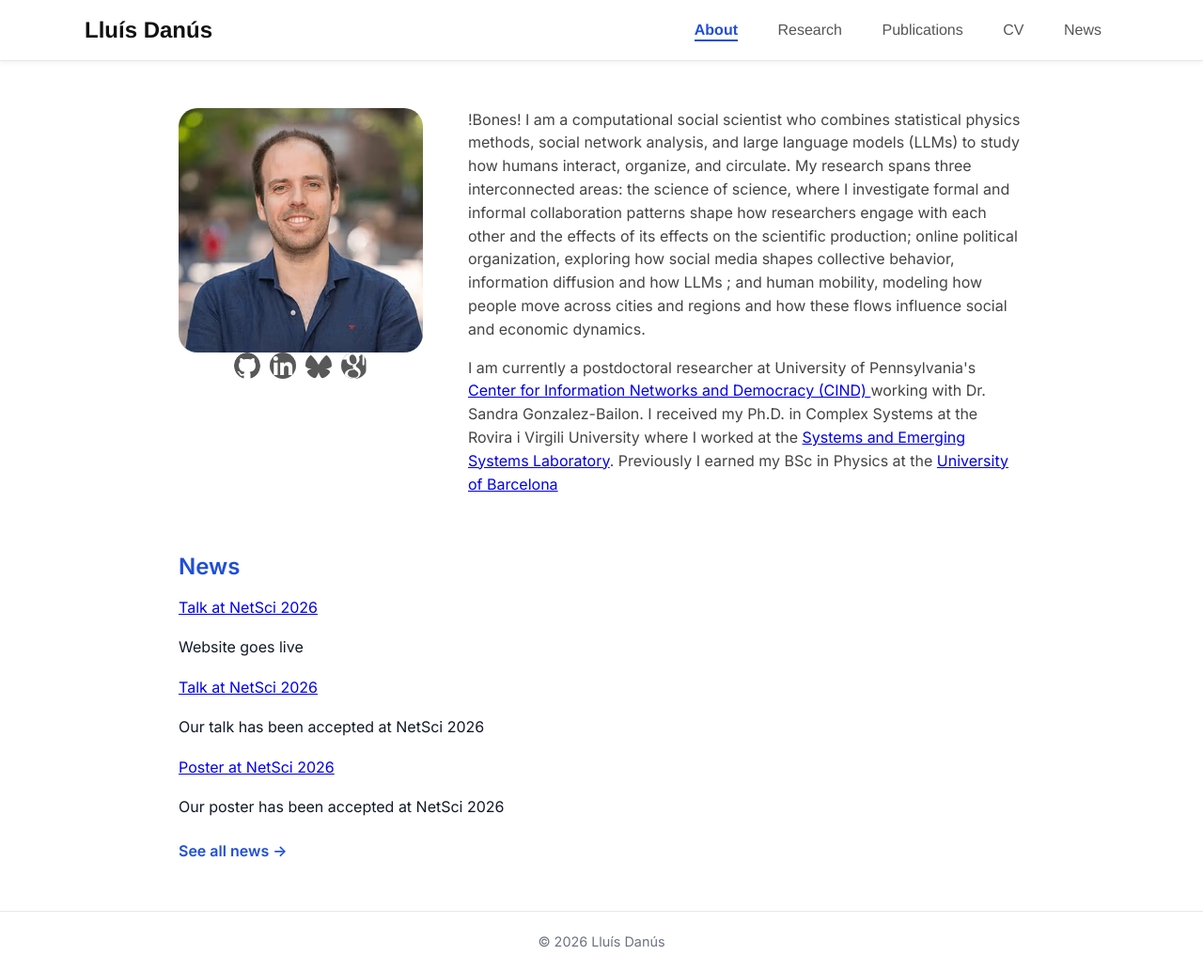
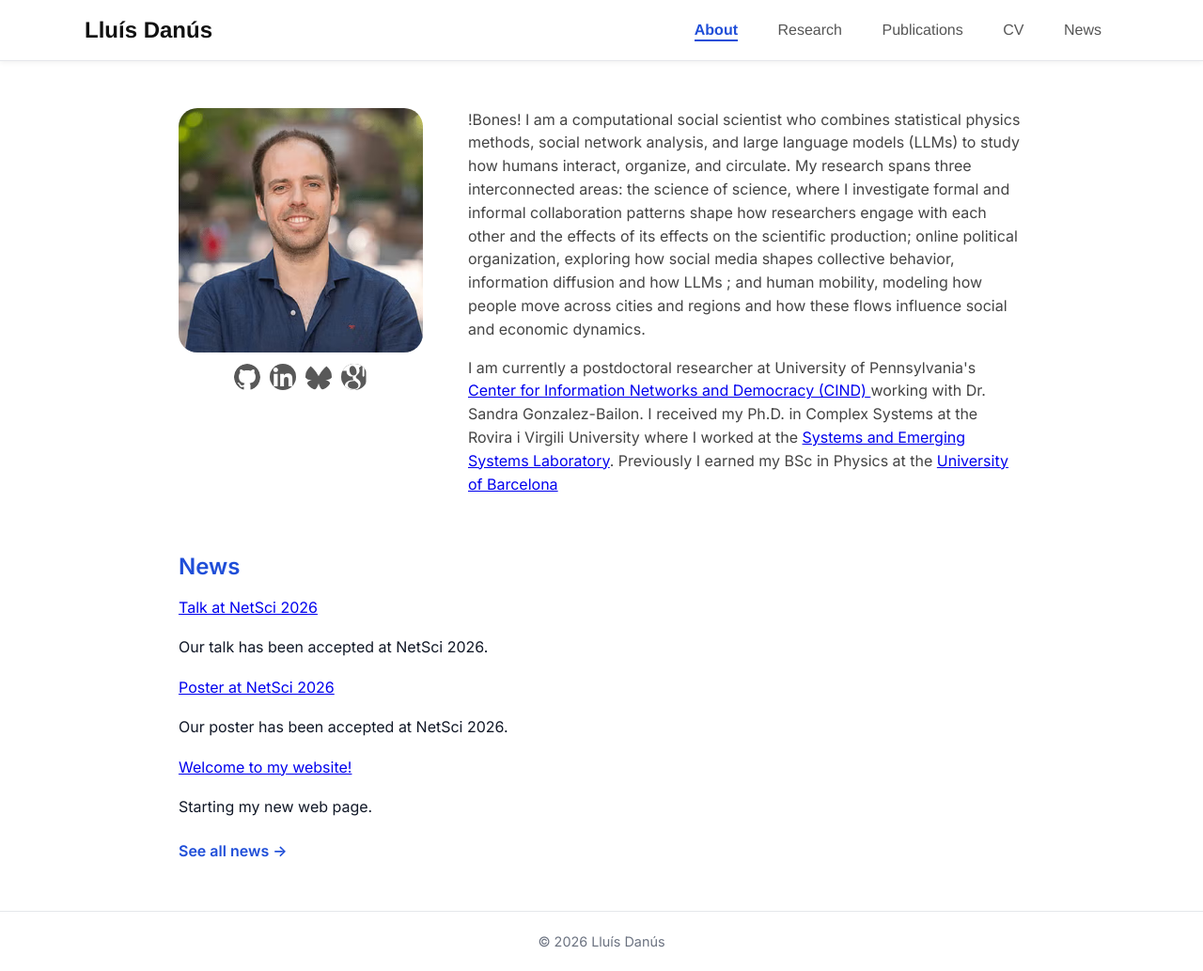
Before and after one commit to lluisdanus/lluisdanus.github.io, a Jekyll site: the page built from index.md, in a window 1280 px wide and 1033 px high. Shown: the whole window at 94% size. Built offline with Jekyll 4.4.1, drawn with Linux system fonts in a browser that asks for light colours.

```diff
--- a/_data/news.yml
+++ b/_data/news.yml
@@ -1,20 +1,22 @@
-- id: talk_netsci_2026
-  title: "Talk at NetSci 2026"
-  date: "2026-03-02"
-  short_content: "Website goes live"
-  full_content: |
-    I am launching this website where I will be uploading (as much as I can) my latest research and other academic acitivty!
+
 
 - id: talk_netsci_2026
   title: "Talk at NetSci 2026"
   date: "2026-03-02"
-  short_content: "Our talk has been accepted at NetSci 2026"
+  short_content: "Our talk has been accepted at NetSci 2026."
   full_content: |
-    We will be presenting our most recent study "Structural Diversity and Network Versatility are Higher in  Informal Structures of Collaboration" at the Network Science Conference (NetSci) to be held in Boston.
+    We will be presenting our most recent Science of science study "Structural Diversity and Network Versatility are Higher in  Informal Structures of Collaboration" at the Network Science Conference (NetSci) to be held in Boston.
 
 - id: poster_netsci_2026
   title: "Poster at NetSci 2026"
   date: "2026-03-02"
-  short_content: "Our poster has been accepted at NetSci 2026"
+  short_content: "Our poster has been accepted at NetSci 2026."
   full_content: |
     We will be presenting our most recent study on online political organization "The Hidden Organization of Online Communities: Reddit through the Lens of Stochastic Block Models and Neural Embeddings" at the Network Science Conference (NetSci) to be held in Boston.
+
+- id: website_live_2026
+  title: "Welcome to my website!"
+  date: "2026-03-02"
+  short_content: "Starting my new web page."
+  full_content: |
+    I am launching this website where I will be uploading (as much as I can) my latest research and other academic acitivty!
--- a/assets/style.css
+++ b/assets/style.css
@@ -314,6 +314,7 @@
 /* Social links below photo */
 .about-photo .social-links {
   display: flex;
+  margin-top: 12px;
   gap: 10px;
   justify-content: center;
 }
```
